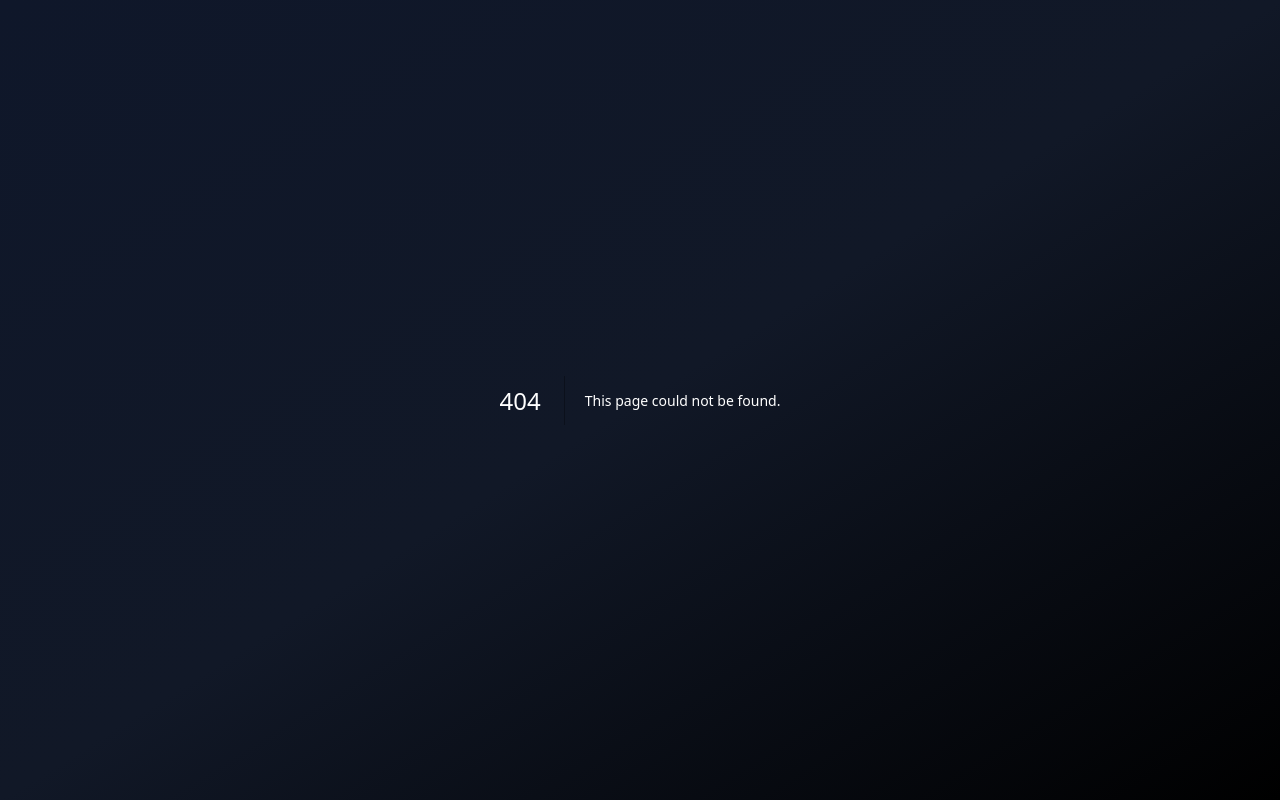
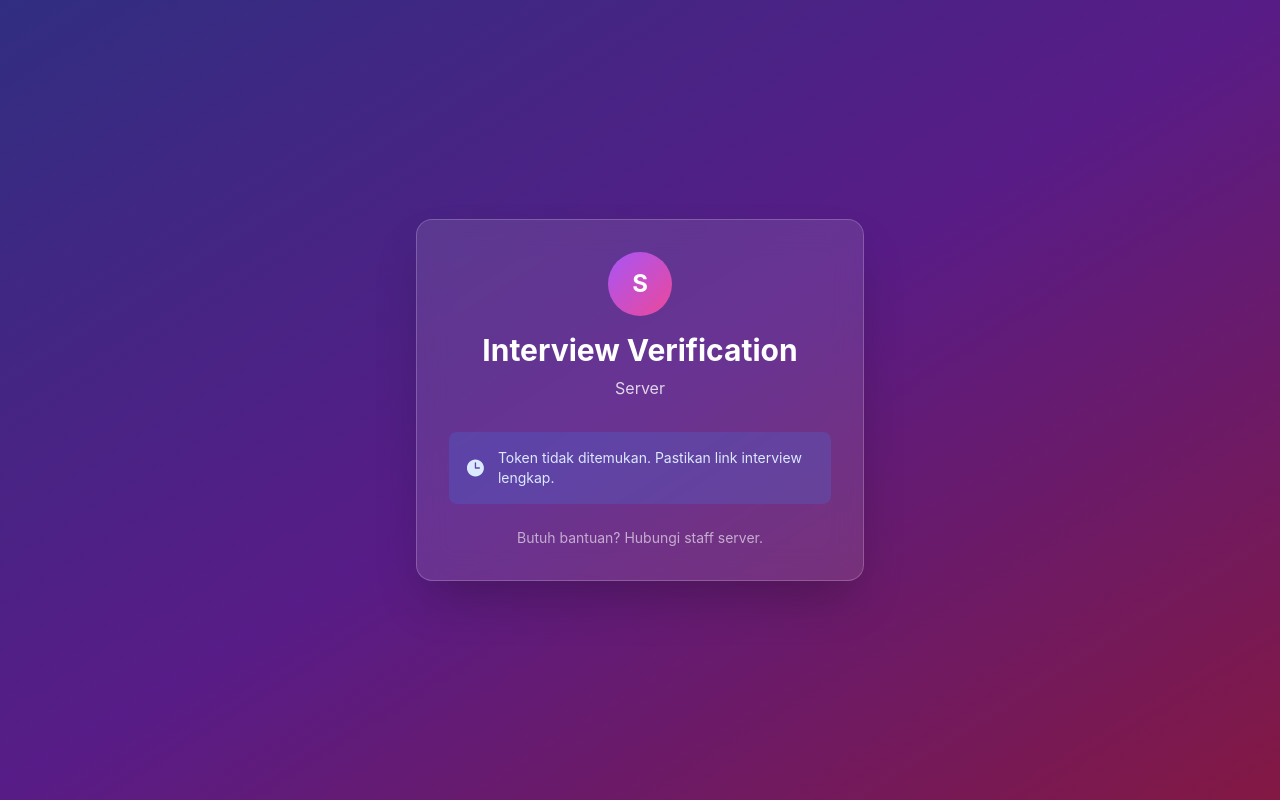
Before and after one commit to andhikamarcella/bot-verify, a Next.js app in the folder web/: page /interview in a window 1280 px wide. Before the commit this address had no page. Built offline with nearby package versions, Linux system fonts and the light colour scheme.

Commit message:
Create page.tsx

```diff
--- /dev/null
+++ b/web/app/interview/page.tsx
@@ -0,0 +1,226 @@
+"use client";
+
+import { useEffect, useState } from "react";
+import { useLocaleCopy } from "../../lib/useLocale";
+import { CheckCircleIcon, ExclamationTriangleIcon, ClockIcon, ClipboardDocumentIcon } from '@heroicons/react/24/solid';
+
+declare const process: {
+  env: Record<string, string | undefined>;
+};
+
+interface InterviewStatusResponse {
+  ok?: boolean;
+  status?: 'INTERVIEW_REQUIRED' | 'INTERVIEW_ANSWERED' | 'PENDING_REVIEW' | 'VERIFIED' | 'REJECTED';
+  interviewLink?: string;
+  interviewSubmittedAt?: string;
+  reviewStatus?: string;
+  reason?: string;
+  error?: string;
+}
+
+export default function InterviewPage() {
+  const { t, locale, setLocale } = useLocaleCopy();
+
+  const [token, setToken] = useState<string | null>(null);
+  const [guildName, setGuildName] = useState<string>("Server");
+  const [guildIcon, setGuildIcon] = useState<string | null>(null);
+  const [status, setStatus] = useState<string>("");
+  const [loading, setLoading] = useState<boolean>(true);
+  const [interviewData, setInterviewData] = useState<InterviewStatusResponse | null>(null);
+
+  useEffect(() => {
+    const urlParams = new URLSearchParams(window.location.search);
+    const tokenParam = urlParams.get('token');
+    const guildParam = urlParams.get('guild') || urlParams.get('guildId');
+
+    if (!tokenParam) {
+      setStatus('Token tidak ditemukan. Pastikan link interview lengkap.');
+      setLoading(false);
+      return;
+    }
+
+    setToken(tokenParam);
+    if (guildParam) {
+      setGuildName(guildParam);
+    }
+
+    // Fetch interview status
+    fetchInterviewStatus(tokenParam);
+  }, []);
+
+  const fetchInterviewStatus = async (tokenValue: string) => {
+    try {
+      const res = await fetch(`${process.env.NEXT_PUBLIC_API_BASE || 'http://localhost:3001'}/api/interview-status?token=${encodeURIComponent(tokenValue)}`);
+      const data: InterviewStatusResponse = await res.json();
+
+      if (!res.ok) {
+        setStatus(data.error || 'Gagal mengambil status interview');
+        setLoading(false);
+        return;
+      }
+
+      setInterviewData(data);
+
+      // Set status message based on interview status
+      switch (data.status) {
+        case 'INTERVIEW_REQUIRED':
+          setStatus('Kamu diminta untuk mengisi form interview. Klik tombol di bawah untuk mulai.');
+          break;
+        case 'INTERVIEW_ANSWERED':
+          setStatus('Jawaban interview telah diterima. Menunggu review dari staff.');
+          break;
+        case 'PENDING_REVIEW':
+          setStatus('Aplikasi kamu sedang dalam proses review oleh staff.');
+          break;
+        case 'VERIFIED':
+          setStatus('Selamat! Kamu telah diverifikasi dan mendapatkan role.');
+          break;
+        case 'REJECTED':
+          setStatus('Maaf, aplikasi kamu ditolak. ' + (data.reason || ''));
+          break;
+        default:
+          setStatus('Status tidak diketahui.');
+      }
+    } catch (err) {
+      console.error('Failed to fetch interview status:', err);
+      setStatus('Terjadi kesalahan saat mengambil status interview.');
+    } finally {
+      setLoading(false);
+    }
+  };
+
+  const copyToClipboard = (text: string) => {
+    navigator.clipboard.writeText(text);
+    setStatus('Link disalin ke clipboard!');
+    setTimeout(() => {
+      // Restore original status after 2 seconds
+      if (interviewData) {
+        switch (interviewData.status) {
+          case 'INTERVIEW_REQUIRED':
+            setStatus('Kamu diminta untuk mengisi form interview. Klik tombol di bawah untuk mulai.');
+            break;
+          case 'INTERVIEW_ANSWERED':
+            setStatus('Jawaban interview telah diterima. Menunggu review dari staff.');
+            break;
+          case 'PENDING_REVIEW':
+            setStatus('Aplikasi kamu sedang dalam proses review oleh staff.');
+            break;
+          case 'VERIFIED':
+            setStatus('Selamat! Kamu telah diverifikasi dan mendapatkan role.');
+            break;
+          case 'REJECTED':
+            setStatus('Maaf, aplikasi kamu ditolak. ' + (interviewData.reason || ''));
+            break;
+          default:
+            setStatus('Status tidak diketahui.');
+        }
+      }
+    }, 2000);
+  };
+
+  if (loading) {
+    return (
+      <div className="min-h-screen bg-gradient-to-br from-indigo-900 via-purple-900 to-pink-900 flex items-center justify-center p-4">
+        <div className="text-white text-center">
+          <div className="animate-spin rounded-full h-12 w-12 border-b-2 border-white mx-auto mb-4"></div>
+          <p>Memuat status interview...</p>
+        </div>
+      </div>
+    );
+  }
+
+  return (
+    <div className="min-h-screen bg-gradient-to-br from-indigo-900 via-purple-900 to-pink-900 flex items-center justify-center p-4 pb-[calc(1rem+env(safe-area-inset-bottom))]">
+      <div className="max-w-md w-full">
+        <div className="bg-white/10 backdrop-blur-lg rounded-2xl shadow-2xl p-8 border border-white/20">
+          {/* Header */}
+          <div className="text-center mb-8">
+            {guildIcon ? (
+              <img src={guildIcon} alt={guildName} className="w-16 h-16 rounded-full mx-auto mb-4 border-2 border-white/30" />
+            ) : (
+              <div className="w-16 h-16 bg-gradient-to-br from-purple-500 to-pink-500 rounded-full mx-auto mb-4 flex items-center justify-center">
+                <span className="text-white text-2xl font-bold">{guildName.charAt(0)}</span>
+              </div>
+            )}
+            <h1 className="text-3xl font-bold text-white mb-2">Interview Verification</h1>
+            <p className="text-white/80">{guildName}</p>
+          </div>
+
+          {/* Status Message */}
+          <div className={`mb-6 p-4 rounded-lg flex items-center space-x-3 ${
+            interviewData?.status === 'VERIFIED' ? 'bg-green-500/20 text-green-100' :
+            interviewData?.status === 'REJECTED' ? 'bg-red-500/20 text-red-100' :
+            'bg-blue-500/20 text-blue-100'
+          }`}>
+            {interviewData?.status === 'VERIFIED' && <CheckCircleIcon className="w-6 h-6" />}
+            {interviewData?.status === 'REJECTED' && <ExclamationTriangleIcon className="w-6 h-6" />}
+            {interviewData?.status !== 'VERIFIED' && interviewData?.status !== 'REJECTED' && <ClockIcon className="w-6 h-6" />}
+            <span className="text-sm">{status}</span>
+          </div>
+
+          {/* Interview Link Button */}
+          {interviewData?.status === 'INTERVIEW_REQUIRED' && interviewData.interviewLink && (
+            <div className="space-y-4">
+              <a
+                href={interviewData.interviewLink}
+                target="_blank"
+                rel="noopener noreferrer"
+                className="w-full bg-gradient-to-r from-purple-600 to-pink-600 text-white py-3 px-6 rounded-lg font-semibold hover:from-purple-700 hover:to-pink-700 transition-all duration-200 text-center block"
+              >
+                Buka Form Interview
+              </a>
+
+              <button
+                onClick={() => copyToClipboard(interviewData.interviewLink!)}
+                className="w-full bg-white/10 text-white py-3 px-6 rounded-lg font-semibold hover:bg-white/20 transition-all duration-200 flex items-center justify-center space-x-2"
+              >
+                <ClipboardDocumentIcon className="w-5 h-5" />
+                <span>Salin Link Interview</span>
+              </button>
+            </div>
+          )}
+
+          {/* Interview Submitted Info */}
+          {interviewData?.status === 'INTERVIEW_ANSWERED' && interviewData.interviewSubmittedAt && (
+            <div className="bg-white/5 rounded-lg p-4">
+              <p className="text-white/80 text-sm mb-2">Interview dikirim pada:</p>
+              <p className="text-white font-medium">
+                {new Date(interviewData.interviewSubmittedAt).toLocaleString('id-ID', {
+                  day: 'numeric',
+                  month: 'long',
+                  year: 'numeric',
+                  hour: '2-digit',
+                  minute: '2-digit'
+                })}
+              </p>
+            </div>
+          )}
+
+          {/* Review Status */}
+          {interviewData?.reviewStatus && (
+            <div className="bg-white/5 rounded-lg p-4">
+              <p className="text-white/80 text-sm mb-2">Status Review:</p>
+              <p className="text-white font-medium">{interviewData.reviewStatus}</p>
+            </div>
+          )}
+
+          {/* Token Info */}
+          {token && (
+            <div className="mt-6 pt-6 border-t border-white/10">
+              <p className="text-white/60 text-xs text-center">
+                Token: {token.slice(0, 8)}...{token.slice(-4)}
+              </p>
+            </div>
+          )}
+
+          {/* Help Text */}
+          <div className="mt-6 text-center">
+            <p className="text-white/60 text-sm">
+              Butuh bantuan? Hubungi staff server.
+            </p>
+          </div>
+        </div>
+      </div>
+    </div>
+  );
+}
```
